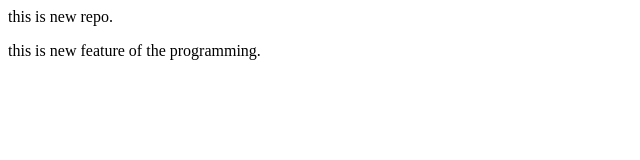
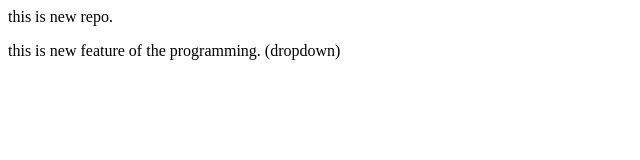
Before and after one commit to bananaaa45/localrepo, a plain HTML site: page index.html in a window 1280 px wide. Shown: the full height of the page, 0-640 px from the left. Drawn offline with Linux system fonts and the light colour scheme.

Commit message:
add Dropdown

```diff
--- a/index.html
+++ b/index.html
@@ -1,2 +1,2 @@
 <p>this is new repo.</p>
-<p> this is new feature of the programming.</p>
+<p> this is new feature of the programming. (dropdown)</p>
```
